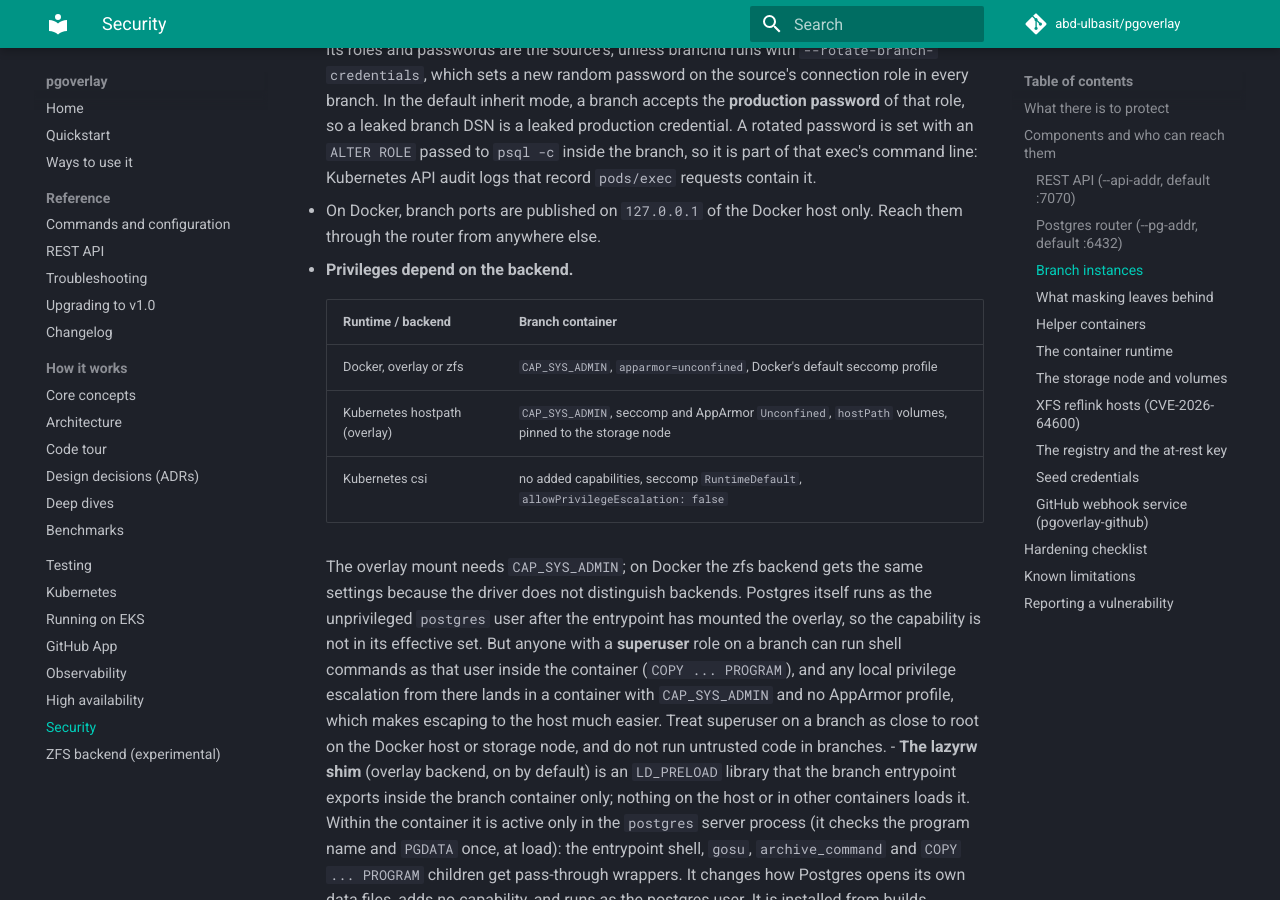
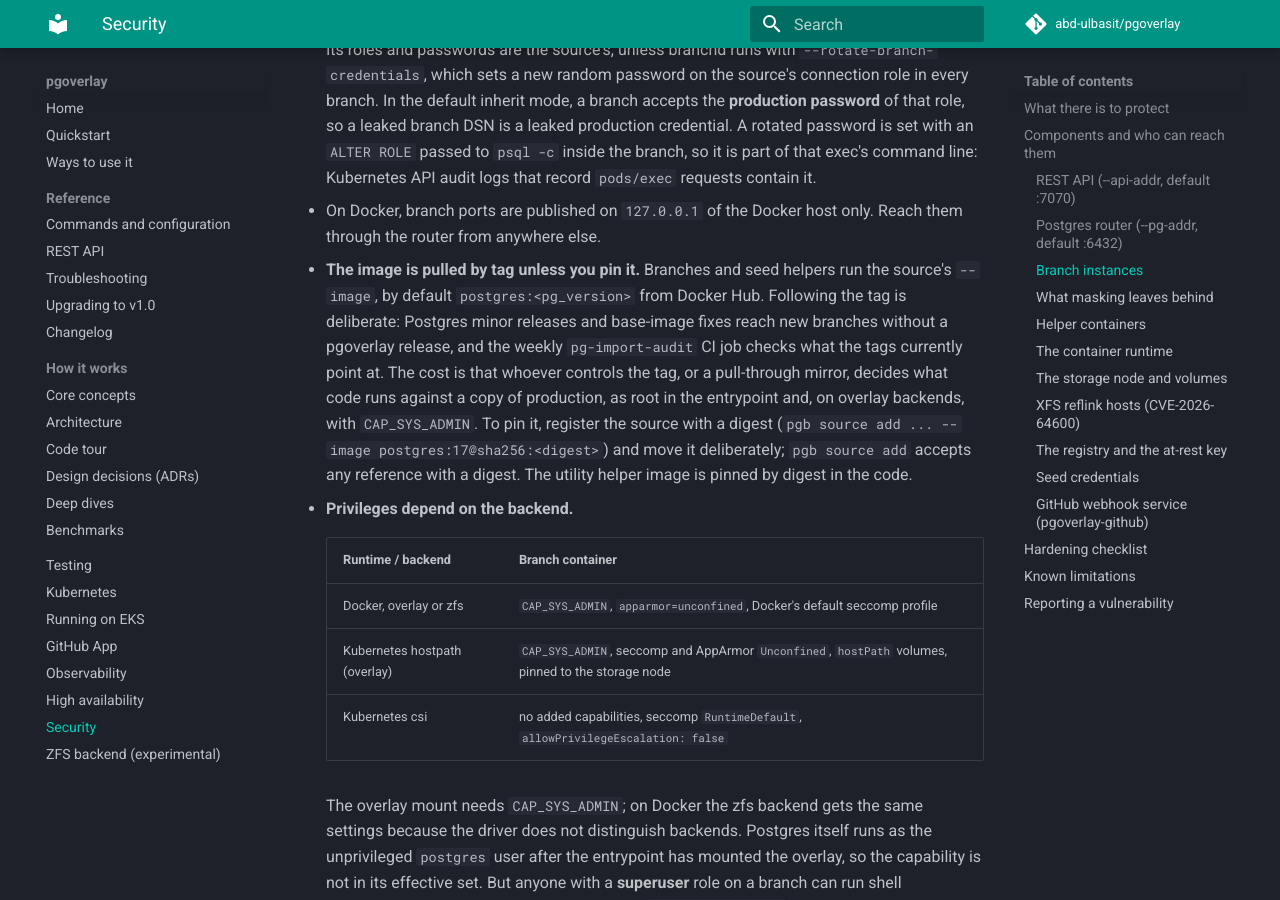
Before and after one commit to abd-ulbasit/pgoverlay, an MkDocs documentation site: the page built from docs/security.md, in a window 1280 px wide and 900 px high, scrolled down 2189 px. Built offline with MkDocs 1.6.1 and Material for MkDocs 9.7.7, drawn with Linux system fonts in a browser that asks for light colours; comment, search, counter and statistics services are not loaded.

Commit message:
docs: say what each check covers, and why postgres images follow tags
Nothing said what each automated control catches and misses, so the
gaps (images branchd runs, secrets outside git, runtime-built pods,
masking) were invisible, and branch and seed containers running
`postgres:<major>` by mutable tag was undocumented.

- SECURITY.md gains a coverage table per layer: Go code, release
  images, images branchd runs, secrets, chart and Terraform, committed
  C binaries, release integrity, and data in branches.
- docs/security.md, docs/kubernetes.md and docs/reference.md explain
  that branch images follow the Docker Hub tag on purpose (Postgres
  minors and base fixes arrive without a pgoverlay release, and the
  weekly pg-import-audit tracks the tags), what that costs, and how to
  pin: `pgb source add --image postgres:17@sha256:...`, which the
  registry already accepts.

Co-Authored-By: Claude Opus 5.5 <noreply@anthropic.com>

```diff
--- a/docs/security.md
+++ b/docs/security.md
@@ -99,6 +99,18 @@ own Postgres.
   requests contain it.
 - On Docker, branch ports are published on `127.0.0.1` of the Docker host
   only. Reach them through the router from anywhere else.
+- **The image is pulled by tag unless you pin it.** Branches and seed
+  helpers run the source's `--image`, by default `postgres:<pg_version>`
+  from Docker Hub. Following the tag is deliberate: Postgres minor releases
+  and base-image fixes reach new branches without a pgoverlay release, and
+  the weekly `pg-import-audit` CI job checks what the tags currently point
+  at. The cost is that whoever controls the tag, or a pull-through mirror,
+  decides what code runs against a copy of production, as root in the
+  entrypoint and, on overlay backends, with `CAP_SYS_ADMIN`. To pin it,
+  register the source with a digest
+  (`pgb source add ... --image postgres:17@sha256:<digest>`) and move it
+  deliberately; `pgb source add` accepts any reference with a digest. The
+  utility helper image is pinned by digest in the code.
 - **Privileges depend on the backend.**
 
     | Runtime / backend | Branch container |
```
Also changed, not shown: SECURITY.md (+13 -0 lines), docs/kubernetes.md (+3 -1 lines), docs/reference.md (+1 -1 lines).
